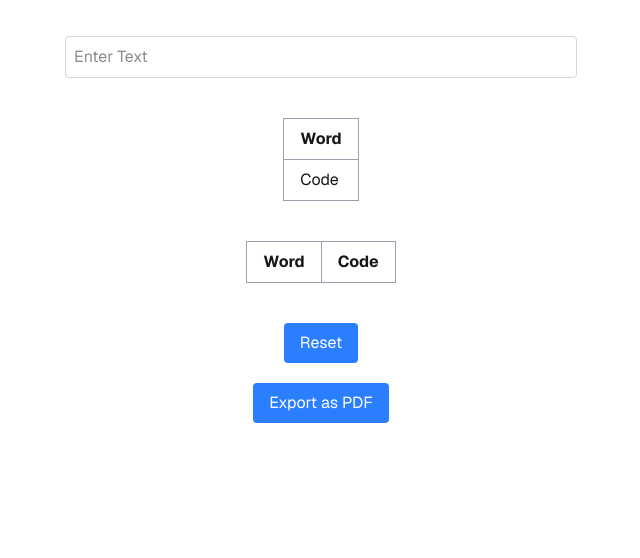
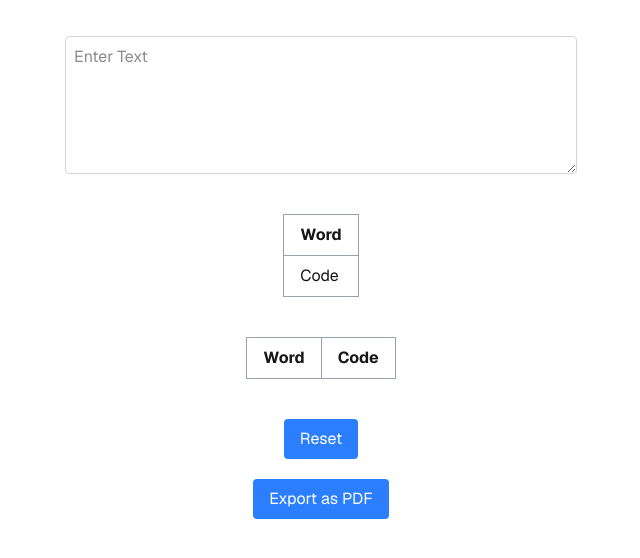
Before and after one commit to BBarardo/mariana, a Next.js app: page / in a window 1280 px wide. Shown: the top 558 px of the page, without its empty margins (319-959 px from the left). Built offline with nearby package versions, Linux system fonts and the light colour scheme.

Commit message:
changed the input to TextArea + split on '\n'

```diff
--- a/src/app/page.tsx
+++ b/src/app/page.tsx
@@ -1,4 +1,4 @@
-import InputText from "../components/inputText";
+import InputText from "../components/InputText";
 
 export default function Home() {
   return (
--- a/src/components/inputText.tsx
+++ b/src/components/inputText.tsx
@@ -8,10 +8,10 @@ const InputText: React.FC = ({ }) => {
     const [words, setWords] = useState<string[]>([]);
     const [wordsCode, setWordsCode] = useState<LetterDict>({});
 
-    const handleChange = (event: React.ChangeEvent<HTMLInputElement>) => {
+    const handleChange = (event: React.ChangeEvent<HTMLTextAreaElement>) => {
         event.preventDefault();
         setText(event.target.value);
-        const words = event.target.value.split(' ');
+        const words = event.target.value.split('\n').filter(word => word !== '').map(word => word.trim());
 
         setWords(words);
         const letters = new Set(words.join(''));
@@ -74,8 +74,8 @@ const InputText: React.FC = ({ }) => {
 
     return (
         <div className="p-4 flex flex-col items-center">
-            <input
-                type="text"
+            <textarea
+                rows={5}
                 value={text}
                 onChange={handleChange}
                 className="m-5 border border-gray-300 p-2 rounded w-full max-w-lg"
```
